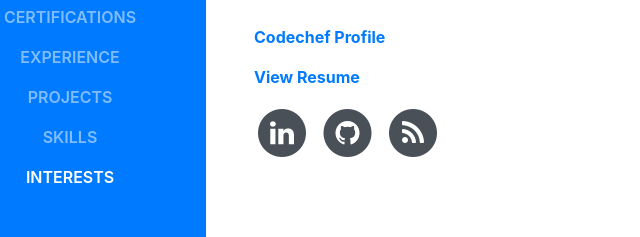
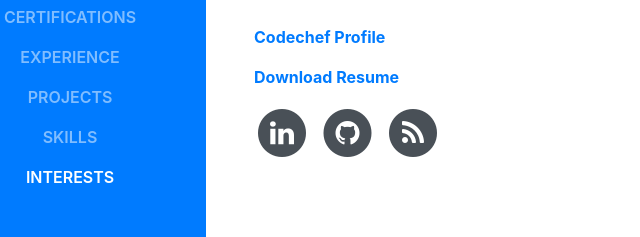
Before and after one commit to KarthikeyanM-1997/Vetox.github.io, a website with bundled scripts: page index.html in a window 1280 px wide. Shown: the part 435-672 px from the top of the page, 66-706 px from the left. Built offline with nearby package versions, Linux system fonts and the light colour scheme; a web font is replaced by a local one.

Commit message:
added resume link

```diff
--- a/index.html
+++ b/index.html
@@ -68,7 +68,7 @@
                 </div>
                 <p class="mb-5">Aspiring full Stack Developer. Interested in using coding as a way to solve real world problems and make life easier for everyone.</p>
                 <p><a href="https://www.codechef.com/users/xvetox"><b>Codechef Profile</b></a>
-                <p><a href="https://www.codechef.com/users/xvetox"><b>View Resume</b></a>
+                <p><a href="https://github.com/Vetox/Vetox.github.io/raw/master/KarthikeyanM_Resume.pdf"><b>Download Resume</b></a>
                 <ul class="list-inline list-social-icons mb-0">
                     <li class="list-inline-item">
                         <a href="https://www.linkedin.com/in/karthikeyan-mariappan-22a390108/">
```
